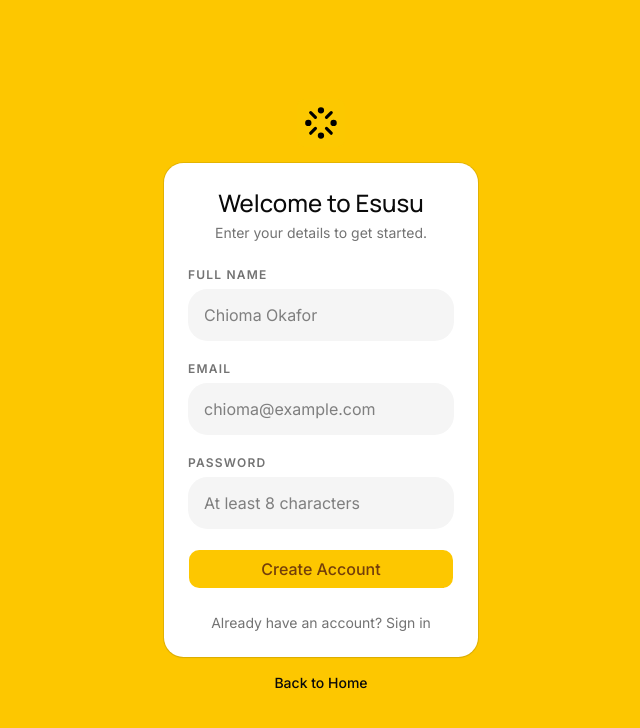
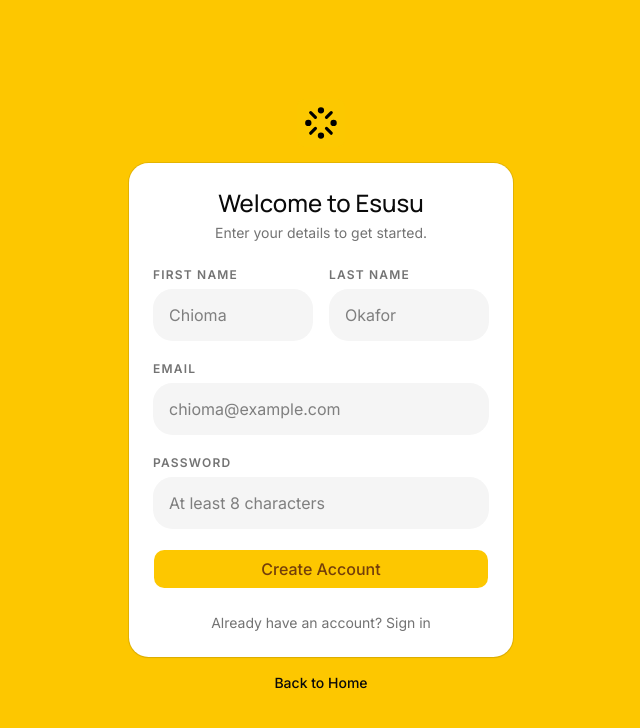
Before and after one commit to Xpektra7/REX-esusu, a Next.js app: page /signup in a window 1280 px wide. Shown: the top 728 px of the page, without its empty margins (319-959 px from the left). Built offline with nearby package versions, Linux system fonts and the light colour scheme.

Commit message:
feat: changed sign up form to be first name and last name separated

```diff
--- a/src/app/(auth)/auth/page.tsx
+++ b/src/app/(auth)/auth/page.tsx
@@ -30,11 +30,17 @@ export default function AuthPage() {
   const form = useForm({
     defaultValues: {
       email: "",
-      name: "",
+      firstName: "",
+      lastName: "",
     },
 
     onSubmit: async ({ value }) => {
       setError(null);
+
+      if (flow === "signup" && (!value.firstName.trim() || !value.lastName.trim())) {
+        setError("First and last name are required");
+        return;
+      }
 
       if (!value.email.trim()) {
         setError("Enter a valid email address");
@@ -46,6 +52,8 @@ export default function AuthPage() {
         return;
       }
 
+      const name = `${value.firstName.trim()} ${value.lastName.trim()}`;
+
       setLoading(true);
       try {
         await api.auth.sendOtp(value.email);
@@ -53,7 +61,7 @@ export default function AuthPage() {
         sessionStorage.setItem("pending_password", password);
 
         if (flow === "signup") {
-          sessionStorage.setItem("pending_name", value.name);
+          sessionStorage.setItem("pending_name", name);
         }
         const params = new URLSearchParams({ email: value.email, flow });
 
@@ -138,28 +146,54 @@ export default function AuthPage() {
           </div>
 
           {flow === "signup" && (
+            <div className="grid grid-cols-2 gap-4">
               <form.Field
-                name="name"
+                name="firstName"
                 children={(field) => (
                   <div>
                     <label
                       htmlFor={field.name}
                       className="mb-1.5 block text-xs font-semibold uppercase tracking-widest text-muted-foreground"
                     >
-                      Full Name
+                      First Name
                     </label>
                     <input
                       id={field.name}
                       type="text"
-                      placeholder="Chioma Okafor"
+                      placeholder="Chioma"
                       value={field.state.value}
                       onBlur={field.handleBlur}
                       onChange={(e) => field.handleChange(e.target.value)}
                       className="w-full rounded-xl bg-background px-4 py-3.5 text-base outline-none focus:ring-2 focus:ring-ring transition-all"
+                      required
                     />
                   </div>
                 )}
               />
+              <form.Field
+                name="lastName"
+                children={(field) => (
+                  <div>
+                    <label
+                      htmlFor={field.name}
+                      className="mb-1.5 block text-xs font-semibold uppercase tracking-widest text-muted-foreground"
+                    >
+                      Last Name
+                    </label>
+                    <input
+                      id={field.name}
+                      type="text"
+                      placeholder="Okafor"
+                      value={field.state.value}
+                      onBlur={field.handleBlur}
+                      onChange={(e) => field.handleChange(e.target.value)}
+                      className="w-full rounded-xl bg-background px-4 py-3.5 text-base outline-none focus:ring-2 focus:ring-ring transition-all"
+                      required
+                    />
+                  </div>
+                )}
+              />
+            </div>
           )}
 
           {error && <p className="text-sm text-destructive">{error}</p>}
--- a/src/app/(auth)/signup/page.tsx
+++ b/src/app/(auth)/signup/page.tsx
@@ -24,13 +24,14 @@ function SignUpForm() {
   const form = useForm({
     defaultValues: {
       email: searchParams.get("email") || "",
-      name: "",
+      firstName: "",
+      lastName: "",
     },
     onSubmit: async ({ value }) => {
       setError(null);
 
-      if (!value.name.trim()) {
-        setError("Full name is required");
+      if (!value.firstName.trim() || !value.lastName.trim()) {
+        setError("First and last name are required");
         return;
       }
 
@@ -44,11 +45,13 @@ function SignUpForm() {
         return;
       }
 
+      const name = `${value.firstName.trim()} ${value.lastName.trim()}`;
+
       setLoading(true);
       try {
         await api.auth.sendOtp(value.email);
         sessionStorage.setItem("pending_password", password);
-        sessionStorage.setItem("pending_name", value.name);
+        sessionStorage.setItem("pending_name", name);
         router.push(`/signup/otp?email=${encodeURIComponent(value.email)}`);
       } catch {
         setError("Failed to send OTP. Try again.");
@@ -74,20 +77,21 @@ function SignUpForm() {
           }}
           className="flex flex-col gap-5"
         >
+          <div className="grid grid-cols-2 gap-4">
             <form.Field
-            name="name"
+              name="firstName"
               children={(field) => (
                 <div>
                   <label
                     htmlFor={field.name}
                     className="mb-1.5 block text-xs font-semibold uppercase tracking-widest text-muted-foreground"
                   >
-                  Full Name
+                    First Name
                   </label>
                   <input
                     id={field.name}
                     type="text"
-                  placeholder="Chioma Okafor"
+                    placeholder="Chioma"
                     value={field.state.value}
                     onBlur={field.handleBlur}
                     onChange={(e) => field.handleChange(e.target.value)}
@@ -97,6 +101,30 @@ function SignUpForm() {
                 </div>
               )}
             />
+            <form.Field
+              name="lastName"
+              children={(field) => (
+                <div>
+                  <label
+                    htmlFor={field.name}
+                    className="mb-1.5 block text-xs font-semibold uppercase tracking-widest text-muted-foreground"
+                  >
+                    Last Name
+                  </label>
+                  <input
+                    id={field.name}
+                    type="text"
+                    placeholder="Okafor"
+                    value={field.state.value}
+                    onBlur={field.handleBlur}
+                    onChange={(e) => field.handleChange(e.target.value)}
+                    className="w-full rounded-xl bg-background px-4 py-3.5 text-base outline-none focus:ring-2 focus:ring-ring transition-all"
+                    required
+                  />
+                </div>
+              )}
+            />
+          </div>
 
           <form.Field
             name="email"
```
Lines whose indentation alone changed are shown as unchanged.
